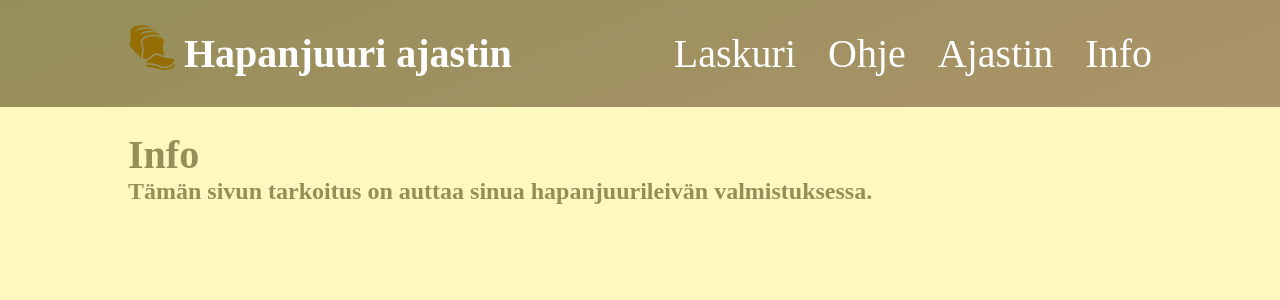
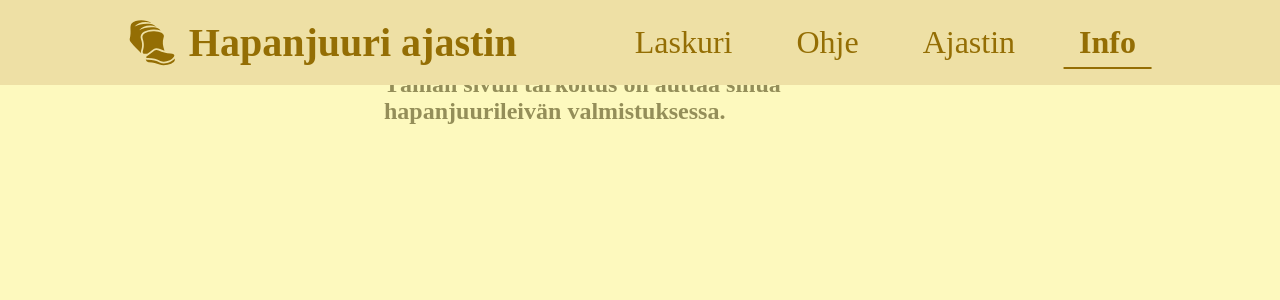
Before and after one commit to Pall00/hapanjuuriAjastin, a React (Vite) app: page / in a window 1280 px wide. Shown: the top 300 px of the page. Built offline with nearby package versions, Linux system fonts and the light colour scheme.

Commit message:
Header päivitetty ja muuta pientä

```diff
--- a/src/App.jsx
+++ b/src/App.jsx
@@ -1,7 +1,6 @@
 import styled from "styled-components"
 import Header from "./components/banner/Header"
 import { BrowserRouter as Router, Routes, Route} from 'react-router-dom'
-
 import Laskuri from "./components/views/Laskuri"
 import Ohje from './components/views/Ohje'
 import Ajastin from './components/views/Ajastin'
@@ -20,7 +19,6 @@ const App = () => {
           <Route path="/ajastin" element={<Ajastin />} />
           <Route path="/" element={<Info />} />
         </Routes>
-
       </Container>
     </Router>
   )
--- a/src/components/banner/Header.jsx
+++ b/src/components/banner/Header.jsx
@@ -1,64 +1,137 @@
+import { useState, useEffect } from 'react';
 import styled from "styled-components"
 import { GiSlicedBread } from "react-icons/gi";
-import { Link as RouterLink} from 'react-router-dom';
-
-const NavLink = styled(RouterLink)`
-    text-decoration: none;
-    color: #fff;
-    font-weight: 400;
-    font-size: 2.5rem;
-
-    &:hover {
-        color: rgba(255, 255, 255, 0.8);
-    }
-`;
+import { Link as RouterLink, useLocation } from 'react-router-dom';
 
 
 const Header = () => {
+  const [isScrolled, setIsScrolled] = useState(false);
+  const location = useLocation();
+
+  useEffect(() => {
+    const handleScroll = () => {
+      setIsScrolled(window.scrollY > 20);
+    };
+    window.addEventListener('scroll', handleScroll);
+    return () => window.removeEventListener('scroll', handleScroll);
+  }, []);
+
 return (
+    <HeaderContainer $isScrolled={isScrolled}>
     <Container>
-        <Logo>
-            <span><GiSlicedBread/></span>
+        <Logo to="/">
+            <BreadIcon/>
             <h1>Hapanjuuri ajastin</h1>
         </Logo>
         <Nav>
-            <NavLink to="/laskuri">Laskuri</NavLink>
-            <NavLink to="/ohje">Ohje</NavLink>
-            <NavLink to="/ajastin">Ajastin</NavLink>
-            <NavLink to="/">Info</NavLink>
+            <NavLink to="/laskuri" $isActive={location.pathname === '/laskuri'} >Laskuri</NavLink>
+            <NavLink to="/ohje" $isActive={location.pathname === '/ohje'}>Ohje</NavLink>
+            <NavLink to="/ajastin" $isActive={location.pathname === '/ajastin'}>Ajastin</NavLink>
+            <NavLink to="/" $isActive={location.pathname === '/'}>Info</NavLink>
         </Nav>
     </Container>
+    </HeaderContainer>
 )
 
 }
 
 export default Header
 
-const Logo = styled.div`
+const HeaderContainer = styled.header`
+  position: fixed;
+  top: 0;
+  left: 0;
+  right: 0;
+  background-color: rgb(238, 224, 165);
+  box-shadow: ${props => props.$isScrolled ? '0 2px 10px rgba(0,0,0,0.1)' : 'none'};
+  transition: all 0.3s ease;
+  z-index: 1000;
+
+`;
+
+const Logo = styled(RouterLink)`
     display: flex;
     align-items: center;
-    gap: 0.5rem;
-    span{
-        font-size: 3rem;
-        color:rgb(148, 110, 4);
+    gap: 0.8rem;
+    text-decoration: none;
+    color: inherit;
+    transition: transform 0.2s ease;
+
+    &:hover {
+      transform: scale(1.02);
     }
 
-    h1{
+    h1 {
       font-weight: 600;
       font-size: 2.5rem;
+      color: rgb(148,110,4);
+      margin: 0;
     }
-`
+`;
+
 const Container = styled.div`
     display: flex;
   align-items: center;
   justify-content: space-between;
   width: 80%;
+  max-width: 1200px;
   margin: 0 auto;
-    padding: 1.5rem 0;
-`
-const Nav = styled.div`
+  padding: 1rem 0;
+`;
+
+const Nav = styled.nav`
     display: flex;
     gap: 2rem;
+    align-items: center;
 
+    @media (max-width: 768px) {
+        gap: 1rem;
+    }
+`;
 
-`
+const NavLink = styled(RouterLink)`
+  text-decoration: none;
+  color: rgb(148, 110, 4);
+  font-weight: ${props => props.$isActive ? '600' : '400'};
+  font-size: 2rem;
+  padding: 0.5rem 1rem;
+  border-radius: 4px;
+  transition: all 0.2s ease;
+  position: relative;
+
+  &::after {
+    content: '';
+    position: absolute;
+    bottom: 0;
+    left: 50%;
+    width: ${props => props.$isActive ? '100%' : '0'};
+    height: 2px;
+    background-color: rgb(148, 110, 4);
+    transform: translateX(-50%);
+    transition: width 0.2s ease;
+  }
+
+    &:hover {
+      color: rgb(148, 110, 4);
+      background-color: rgba(148, 110, 4, 0.1);
+
+      &::after {
+      width: 100%;
+    }
+}
+
+    @media (max-width: 768px) {
+    font-size: 1.6rem;
+    padding: 0.4rem 0.8rem;
+  }
+`;
+
+const BreadIcon = styled(GiSlicedBread)`
+  font-size: 3rem;
+  color: rgb(148,110,4);
+  transition: transform 0.3s ease;
+
+  ${Logo}:hover & {
+    transform: rotate(10deg);
+  }
+`;
--- a/src/components/views/Ajastin.jsx
+++ b/src/components/views/Ajastin.jsx
@@ -2,11 +2,6 @@ import {useState, useEffect} from "react"
 import styled from "styled-components"
 
 const Ajastin = () => {
-
-  const [currentStepIndex, setCurrentStepIndex] = useState(0)
-  const [currentTime, setCurrentTime] = useState(0)
-  const [isRunning, setIsRunning] = useState(false)
-  const [completedSteps, setCompletedSteps] = useState([])
 
   const breadMakingSteps = [
     {name: "Jauho&Vesi", duration: 45 * 60},
@@ -20,7 +15,12 @@ const Ajastin = () => {
     {name: "Taikinan viilto ja paistaminen", duration: 20*60}
 ]
 
-const formatTime = (seconds) => {
+  const [currentStepIndex, setCurrentStepIndex] = useState(0)
+  const [currentTime, setCurrentTime] = useState(()=> breadMakingSteps[currentStepIndex].duration);
+  const [isRunning, setIsRunning] = useState(false)
+  const [completedSteps, setCompletedSteps] = useState([])
+
+ const formatTime = (seconds) => {
   const hours = Math.floor(seconds / 3600)
   const minutes = Math.floor((seconds % 3600) / 60)
   const secs = seconds % 60
@@ -131,6 +131,7 @@ const Container = styled.div`
   margin: 0 auto;
   padding: 2rem 0;
   gap: 2rem;
+  margin-top: calc(80px + ${window.innerHeight > 667 ? '0' : '2rem'});
 `;
 
 const Information = styled.div`
--- a/src/components/views/Info.jsx
+++ b/src/components/views/Info.jsx
@@ -7,11 +7,9 @@ const Info = () => {
         <div>
           <h2>Info</h2>
           <p>Tämän sivun tarkoitus on auttaa sinua hapanjuurileivän valmistuksessa.</p>
-
         </div>
       </Information>
     </Container>
-
   )
 }
 
@@ -19,12 +17,13 @@ export default Info;
 
 
 const Container = styled.div`
-    display: flex;
-    align-items: center;
-    justify-content: space-between;
-    width: 80%;
-    margin: 0 auto;
-    padding: 1.5rem 0;
+  align-items: center;
+  justify-content: space-between;
+  width: 40%;
+  margin: 0 auto;
+  padding: 1.5rem 0;
+  min-width: 320px;
+  margin-top: calc(80px + ${window.innerHeight > 667 ? '0' : '2rem'});
 
   `
   const Information = styled.div`
--- a/src/components/views/Laskuri.jsx
+++ b/src/components/views/Laskuri.jsx
@@ -112,6 +112,7 @@ const Container = styled.div`
   margin: 0 auto;
   padding: 1.5rem 0;
   min-width: 320px;
+  margin-top: calc(80px + ${window.innerHeight > 667 ? '0' : '2rem'});
 `;
 
 const SliderContainer = styled.div`
--- a/src/components/views/Ohje.jsx
+++ b/src/components/views/Ohje.jsx
@@ -16,14 +16,15 @@ const Ohje = () => {
 export default Ohje;
 
 const Container = styled.div`
-    display: flex;
-    align-items: center;
-    justify-content: space-between;
-    width: 80%;
-    margin: 0 auto;
-    padding: 1.5rem 0;
+  align-items: center;
+  justify-content: space-between;
+  width: 40%;
+  margin: 0 auto;
+  padding: 1.5rem 0;
+  min-width: 320px;
+  margin-top: calc(80px + ${window.innerHeight > 667 ? '0' : '2rem'});
+`;
 
-  `
   const Information = styled.div`
     display: flex;
     align-items: center;
```
Also changed, not shown: 1 other file (tests, documents, lock files or other folders). Lines whose indentation alone changed are shown as unchanged.
